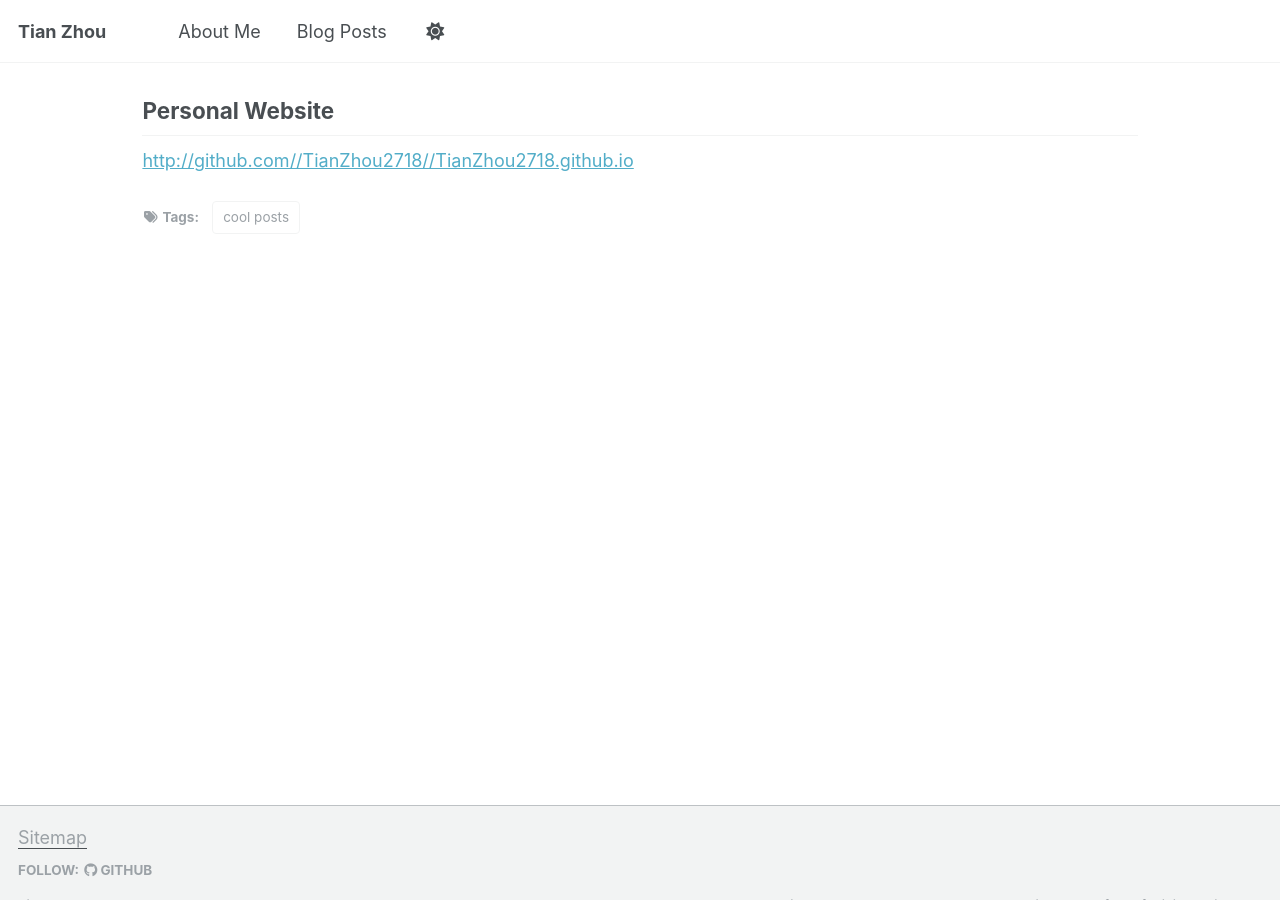
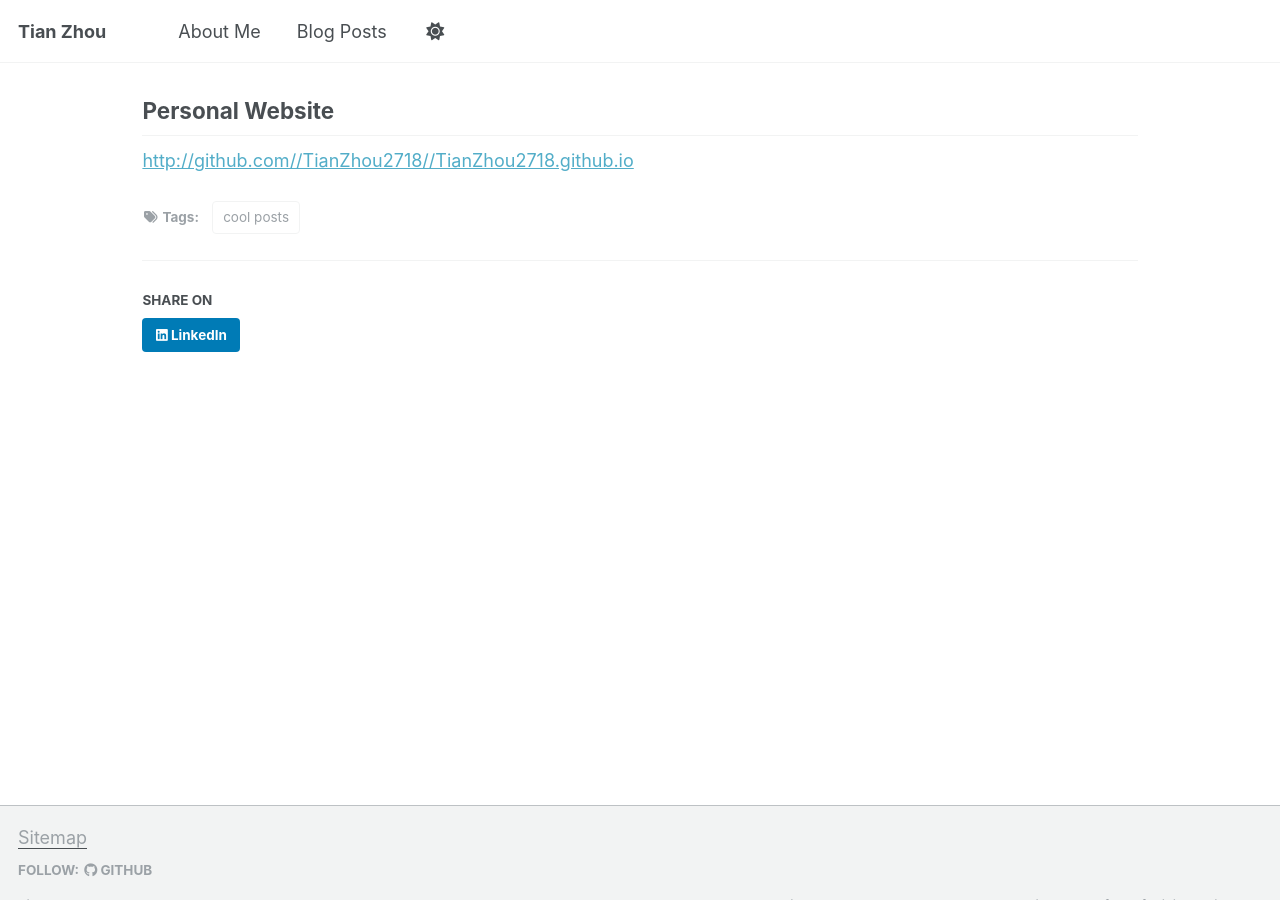
Before and after one commit to TianZhou2718/TianZhou2718.github.io, a Jekyll site: the page built from _posts/2025-08-19-blog-1.md, in a window 1280 px wide and 900 px high, scrolled down 277 px. Built offline with Jekyll 4.4.1, drawn with Linux system fonts in a browser that asks for light colours; a script that is not in the unit is left out.

Commit message:
minor: added linkedin info

```diff
--- a/_config.yml
+++ b/_config.yml
@@ -29,7 +29,7 @@ author:
   location         : "Irvine, CA"
   employer         : "Johns Hopkins University"
   uri              : # URL
-  email            : "tianzhou.2718@gmail.org"
+  email            : "tianzhou.2718@gmail.com"
 
   # Academic websites
   academia         : # URL
@@ -60,7 +60,7 @@ author:
   keybase          : # Username
   instagram        : # Username
   lastfm           : # Username
-  linkedin         : # Username
+  linkedin         : "tian-zhou-7a117532a"
   mastodon         : # URL
   medium           : # URL
   pinterest        : # Username
--- a/_includes/social-share.html
+++ b/_includes/social-share.html
@@ -1,16 +1,15 @@
 {% include base_path %}
 
-<!-- Social sharing is currently disabled. -->
-<!-- <section class="page__share">
+<section class="page__share">
   {% if site.data.ui-text[site.locale].share_on_label %}
-    <h4 class="page__share-title">{{ site.data.ui-text[site.locale].share_on_label | default: "Share on" }}</h4>
-  {% endif %} -->
+    <h4 class="page__share-title" style="margin-top: 1em;">{{ site.data.ui-text[site.locale].share_on_label | default: "Share on" }}</h4>
+  {% endif %}
 
-  <!-- <a href="https://bsky.app/intent/compose?text={{ base_path }}{{ page.url }}" class="btn btn--bluesky" title="{{ site.data.ui-text[site.locale].share_on_label | default: 'Share on' }} Bluesky"><i class="fab fa-bluesky" aria-hidden="true"></i><span> Bluesky</span></a>
+  <!-- <a href="https://bsky.app/intent/compose?text={{ base_path }}{{ page.url }}" class="btn btn--bluesky" title="{{ site.data.ui-text[site.locale].share_on_label | default: 'Share on' }} Bluesky"><i class="fab fa-bluesky" aria-hidden="true"></i><span> Bluesky</span></a> -->
 
-  <a href="https://www.facebook.com/sharer/sharer.php?u={{ base_path }}{{ page.url }}" class="btn btn--facebook" title="{{ site.data.ui-text[site.locale].share_on_label | default: 'Share on' }} Facebook"><i class="fab fa-facebook" aria-hidden="true"></i><span> Facebook</span></a>
+  <!-- <a href="https://www.facebook.com/sharer/sharer.php?u={{ base_path }}{{ page.url }}" class="btn btn--facebook" title="{{ site.data.ui-text[site.locale].share_on_label | default: 'Share on' }} Facebook"><i class="fab fa-facebook" aria-hidden="true"></i><span> Facebook</span></a> -->
 
   <a href="https://www.linkedin.com/shareArticle?mini=true&url={{ base_path }}{{ page.url }}" class="btn btn--linkedin" title="{{ site.data.ui-text[site.locale].share_on_label | default: 'Share on' }} LinkedIn"><i class="fab fa-linkedin" aria-hidden="true"></i><span> LinkedIn</span></a>
 
-  <a href="https://x.com/intent/post?text={{ base_path }}{{ page.url }}" class="btn btn--x" title="{{ site.data.ui-text[site.locale].share_on_label | default: 'Share on' }} X"><i class="fab fa-x-twitter" aria-hidden="true"></i><span> X (formerly Twitter)</span></a>
-</section> -->
+  <!-- <a href="https://x.com/intent/post?text={{ base_path }}{{ page.url }}" class="btn btn--x" title="{{ site.data.ui-text[site.locale].share_on_label | default: 'Share on' }} X"><i class="fab fa-x-twitter" aria-hidden="true"></i><span> X (formerly Twitter)</span></a> -->
+</section>
--- a/_includes/tag-list.html
+++ b/_includes/tag-list.html
@@ -15,7 +15,7 @@
   {% capture page_tags %}{% for tag in page.tags %}{{ tag | downcase }}#{{ tag }}{% unless forloop.last %},{% endunless %}{% endfor %}{% endcapture %}
   {% assign tag_hashes = (page_tags | split: ',' | sort:0) %}
 
-  <p class="page__taxonomy">
+  <p class="page__taxonomy" style="margin-top: 2em;">
     <strong><i class="fa fa-fw fa-tags" aria-hidden="true"></i> {{ site.data.ui-text[site.locale].tags_label | default: "Tags:" }} </strong>
     <span itemprop="keywords">
     {% for hash in tag_hashes %}
--- a/_sass/layout/_archive.scss
+++ b/_sass/layout/_archive.scss
@@ -264,7 +264,7 @@
   border-radius: 12px;
   box-shadow: 0 2px 12px rgba(0,0,0,0.08), 0 1.5px 4px rgba(0,0,0,0.04);
   margin: 1em 0;
-  padding: 1.5em 1em 1.5em 2em;
+  padding: 1.5em 1em 1.2em 2em;
   transition: box-shadow 0.2s;
   border: 1px solid #ececec;
   display: flex;
--- a/_sass/layout/_page.scss
+++ b/_sass/layout/_page.scss
@@ -209,7 +209,7 @@
    ========================================================================== */
 
 .page__share {
-  margin-top: 2em;
+  margin-top: 1em;
   padding-top: 1em;
   border-top: 1px solid var(--global-border-color);
 
```
